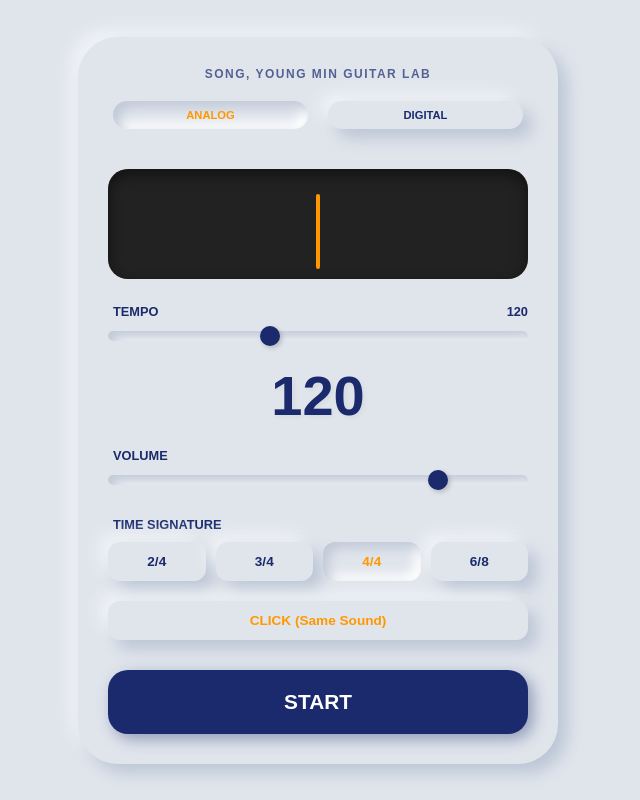
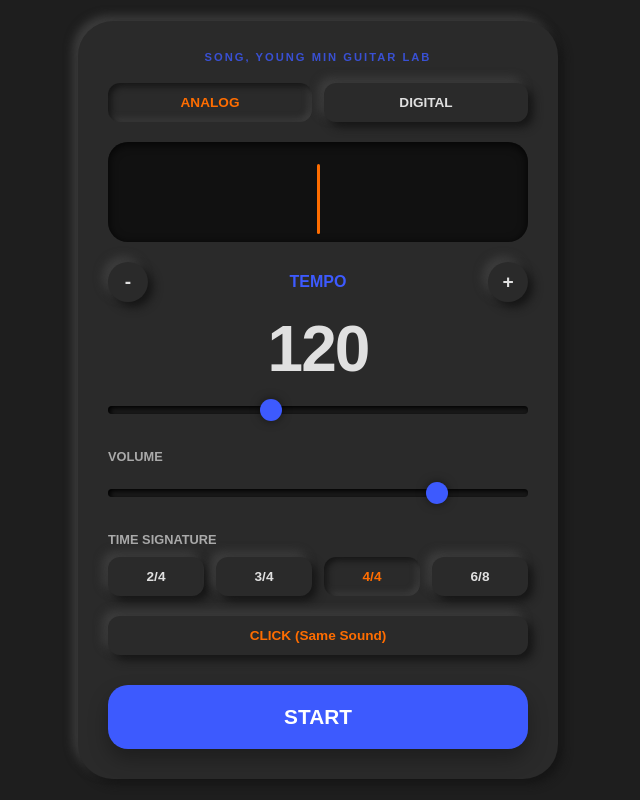
Before and after one commit to guitarlabsong-crypto/SONG-Metronome, a plain HTML site: page index.html in a window 1280 px wide. Shown: the whole page, without its empty margins (322-962 px from the left). Drawn offline with Linux system fonts and the light colour scheme.

Commit message:
index.html 업데이트

```diff
--- a/index.html
+++ b/index.html
@@ -3,80 +3,76 @@
 <head>
     <meta charset="UTF-8">
     <meta name="viewport" content="width=device-width, initial-scale=1.0, maximum-scale=1.0, user-scalable=no">
-    <title>SONG, YOUNG MIN Guitar Lab - Premium</title>
+    <title>SONG, YOUNG MIN Guitar Lab - Dark Edition</title>
     <style>
         :root {
-            --navy: #1a2a6c;
-            --orange: #ff9800;
-            --bg: #e0e5ec; /* 입체감을 위한 배경색 */
-            --white: #ffffff;
-            --shadow: 9px 9px 16px rgb(163,177,198,0.6), -9px -9px 16px rgba(255,255,255, 0.5);
-            --inner-shadow: inset 6px 6px 12px #c1c9d7, inset -6px -6px 12px #ffffff;
+            --bg-dark: #1e1e1e;       /* 전체 배경 (진회색) */
+            --card-bg: #2a2a2a;       /* 카드 배경 (중회색) */
+            --navy-point: #3d5afe;    /* 포인트 네이비 */
+            --orange-point: #ff6d00;  /* 포인트 주황 */
+            --text-main: #e0e0e0;     /* 메인 글자색 */
+            --shadow-out: 5px 5px 10px #151515, -5px -5px 10px #3f3f3f;
+            --shadow-in: inset 3px 3px 6px #151515, inset -3px -3px 6px #3f3f3f;
         }
 
         body {
             font-family: 'Pretendard', sans-serif;
-            background: var(--bg);
-            margin: 0; display: flex; justify-content: center; align-items: center; min-height: 100vh;
+            background: var(--bg-dark);
+            margin: 0; display: flex; justify-content: center; align-items: center; min-height: 100vh; color: var(--text-main);
         }
 
-        /* 메인 카드: 입체감 있는 블록 형태 */
+        /* 메인 카드: 어두운 배경에서 도드라지는 블록 형태 */
         .app-card {
-            background: var(--bg); width: 92%; max-width: 420px; padding: 30px;
-            border-radius: 40px; box-shadow: var(--shadow); text-align: center;
+            background: var(--card-bg); width: 92%; max-width: 420px; padding: 30px;
+            border-radius: 35px; box-shadow: var(--shadow-out); text-align: center;
         }
 
-        .brand { font-size: 0.75rem; font-weight: 800; color: var(--navy); letter-spacing: 1.5px; margin-bottom: 20px; opacity: 0.7; }
+        .brand { font-size: 0.7rem; font-weight: 800; color: var(--navy-point); letter-spacing: 2px; margin-bottom: 20px; opacity: 0.8; }
 
-        /* 시각화 영역: 안으로 파여 있는 느낌 */
+        /* 시각화 영역 */
         .display-area {
-            width: 100%; height: 110px; background: #222; border-radius: 20px;
-            position: relative; margin-bottom: 25px; display: flex; justify-content: center;
-            align-items: center; box-shadow: inset 0 5px 15px rgba(0,0,0,0.5);
+            width: 100%; height: 100px; background: #111; border-radius: 20px;
+            position: relative; margin-bottom: 20px; display: flex; justify-content: center;
+            align-items: center; box-shadow: inset 0 2px 10px rgba(0,0,0,0.8);
         }
 
-        #analog-view { width: 100%; height: 100%; position: relative; display: flex; justify-content: center; }
-        .needle { width: 4px; height: 75px; background: var(--orange); position: absolute; bottom: 10px; border-radius: 2px; transform-origin: bottom center; transition: transform 0.1s ease-out; }
+        .needle { width: 3px; height: 70px; background: var(--orange-point); position: absolute; bottom: 8px; border-radius: 2px; transform-origin: bottom center; transition: transform 0.08s ease-out; }
 
-        #digital-view { width: 100%; display: none; justify-content: center; gap: 20px; }
-        .led { width: 25px; height: 25px; background: #333; border-radius: 50%; transition: 0.1s; }
-        .led.active { background: #00ff88; box-shadow: 0 0 20px #00ff88; }
+        .led-row { display: none; justify-content: center; gap: 20px; width: 100%; }
+        .led { width: 20px; height: 20px; background: #333; border-radius: 50%; transition: 0.1s; }
+        .led.active { background: #00e676; box-shadow: 0 0 15px #00e676; }
 
-        /* 버튼 스타일: 눌리는 물리적 느낌 구현 */
-        .btn-row { display: flex; justify-content: center; gap: 10px; flex-wrap: wrap; margin-bottom: 20px; }
+        /* 버튼 스타일: 다크 모드에서의 입체감 강조 */
+        .btn-row { display: flex; justify-content: center; gap: 12px; flex-wrap: wrap; margin-bottom: 20px; }
         .btn {
-            padding: 12px; border: none; border-radius: 12px; background: var(--bg);
-            color: var(--navy); cursor: pointer; font-size: 0.85rem; font-weight: 700;
-            flex: 1; min-width: 60px; box-shadow: var(--shadow); transition: 0.2s;
+            padding: 12px; border: none; border-radius: 12px; background: var(--card-bg);
+            color: var(--text-main); cursor: pointer; font-size: 0.85rem; font-weight: 700;
+            flex: 1; min-width: 60px; box-shadow: var(--shadow-out); transition: 0.1s;
         }
-        .btn:active { box-shadow: var(--inner-shadow); transform: scale(0.98); }
-        .btn.active { box-shadow: var(--inner-shadow); color: var(--orange); }
+        .btn:active { box-shadow: var(--shadow-in); transform: scale(0.97); }
+        .btn.active { box-shadow: var(--shadow-in); color: var(--orange-point); }
 
-        /* 모드 전환 버튼 전용 */
-        .mode-btn { border-radius: 20px; font-size: 0.7rem; padding: 8px 15px; margin: 0 5px 20px; }
+        /* 템포 미세 조정 버튼 */
+        .adj-btn { width: 40px; height: 40px; border-radius: 50%; font-size: 1.2rem; flex: none; min-width: 40px; display: flex; align-items: center; justify-content: center; }
 
-        /* CLICK 버튼: 주황색 강조 */
-        .btn-click { color: var(--orange); }
-        .btn-click.on { background: var(--orange); color: white; box-shadow: inset 4px 4px 8px #c57600, inset -4px -4px 8px #ffba4d; }
-
-        /* 슬라이더 라벨 및 디자인 */
-        .slider-container { width: 100%; margin-bottom: 20px; text-align: left; }
-        .slider-label { font-size: 0.8rem; font-weight: 800; color: var(--navy); margin-left: 5px; display: flex; justify-content: space-between; }
-        .bpm-display { font-size: 3.5rem; font-weight: 900; color: var(--navy); text-align: center; margin: 10px 0; text-shadow: 2px 2px 5px rgba(0,0,0,0.05); }
+        /* 슬라이더 및 텍스트 */
+        .slider-container { width: 100%; margin-bottom: 20px; }
+        .slider-label { font-size: 0.8rem; font-weight: 800; color: #aaa; margin-bottom: 10px; display: flex; justify-content: space-between; align-items: center; }
+        .bpm-display { font-size: 4rem; font-weight: 900; color: var(--text-main); margin: 5px 0; letter-spacing: -2px; }
 
         input[type="range"] {
-            width: 100%; height: 10px; border-radius: 5px; background: var(--bg);
-            box-shadow: var(--inner-shadow); appearance: none; outline: none; margin: 12px 0;
+            width: 100%; height: 8px; border-radius: 4px; background: #1a1a1a;
+            appearance: none; outline: none; margin: 15px 0; box-shadow: inset 2px 2px 5px #000;
         }
-        input[type="range"]::-webkit-slider-thumb { appearance: none; width: 20px; height: 20px; background: var(--navy); border-radius: 50%; cursor: pointer; box-shadow: 2px 2px 5px rgba(0,0,0,0.2); }
+        input[type="range"]::-webkit-slider-thumb { appearance: none; width: 22px; height: 22px; background: var(--navy-point); border-radius: 50%; cursor: pointer; box-shadow: 0 0 10px rgba(0,0,0,0.5); }
 
         /* 시작 버튼 */
         .start-btn {
             width: 100%; padding: 20px; border: none; border-radius: 20px;
-            background: var(--navy); color: white; font-size: 1.3rem; font-weight: 800;
-            cursor: pointer; margin-top: 10px; box-shadow: 5px 5px 15px rgba(26, 42, 108, 0.4); transition: 0.2s;
+            background: var(--navy-point); color: white; font-size: 1.3rem; font-weight: 800;
+            cursor: pointer; margin-top: 10px; box-shadow: 0 10px 20px rgba(0,0,0,0.3); transition: 0.2s;
         }
-        .start-btn:active { transform: scale(0.97); box-shadow: 2px 2px 5px rgba(26, 42, 108, 0.4); }
+        .start-btn:active { transform: scale(0.96); box-shadow: 0 5px 10px rgba(0,0,0,0.3); }
     </style>
 </head>
 <body>
@@ -85,15 +81,15 @@
     <div class="brand">SONG, YOUNG MIN GUITAR LAB</div>
 
     <div class="btn-row">
-        <button id="btnAnalog" class="btn mode-btn active">ANALOG</button>
-        <button id="btnDigital" class="btn mode-btn">DIGITAL</button>
+        <button id="btnAnalog" class="btn active">ANALOG</button>
+        <button id="btnDigital" class="btn">DIGITAL</button>
     </div>
 
     <div class="display-area">
-        <div id="analog-view">
+        <div id="analog-view" style="width:100%; display:flex; justify-content:center;">
             <div class="needle" id="needle"></div>
         </div>
-        <div id="digital-view">
+        <div id="digital-view" class="led-row">
             <div class="led" id="led0"></div>
             <div class="led" id="led1"></div>
             <div class="led" id="led2"></div>
@@ -102,9 +98,13 @@
     </div>
 
     <div class="slider-container">
-        <div class="slider-label"><span>TEMPO</span> <span id="bpmTxt">120</span></div>
+        <div class="slider-label">
+            <button class="btn adj-btn" id="tempoMinus">-</button>
+            <span style="font-size: 1rem; color: var(--navy-point);">TEMPO</span>
+            <button class="btn adj-btn" id="tempoPlus">+</button>
+        </div>
+        <div class="bpm-display" id="mainBpm">120</div>
         <input type="range" id="tempoRange" min="40" max="250" value="120">
-        <div class="bpm-display" id="mainBpm">120</div>
     </div>
 
     <div class="slider-container">
@@ -112,7 +112,7 @@
         <input type="range" id="volRange" min="0" max="100" value="80">
     </div>
 
-    <div class="slider-label" style="margin-bottom: 10px;">TIME SIGNATURE</div>
+    <div class="slider-label">TIME SIGNATURE</div>
     <div class="btn-row" id="timeBtns">
         <button class="btn" data-val="2">2/4</button>
         <button class="btn" data-val="3">3/4</button>
@@ -121,14 +121,13 @@
     </div>
 
     <div class="btn-row">
-        <button id="clickToggle" class="btn btn-click">CLICK (Same Sound)</button>
+        <button id="clickToggle" class="btn" style="color: var(--orange-point);">CLICK (Same Sound)</button>
     </div>
 
     <button id="startBtn" class="start-btn">START</button>
 </div>
 
 <script>
-    /* --- 변수 초기화 --- */
     let audioCtx = null;
     let isPlaying = false;
     let bpm = 120;
@@ -142,40 +141,37 @@
     const needle = document.getElementById('needle');
     const startBtn = document.getElementById('startBtn');
     const mainBpm = document.getElementById('mainBpm');
-    const bpmTxt = document.getElementById('bpmTxt');
+    const tempoRange = document.getElementById('tempoRange');
 
-    /* --- 소리 생성 및 재생 로직 --- */
+    /* --- 개선된 고음 클릭 로직 --- */
     function playSound(time, tickIndex) {
         const osc = audioCtx.createOscillator();
         const gain = audioCtx.createGain();
 
-        // 마디의 첫 박자 확인 (서브디비전 제거로 로직 단순화)
         const isFirstBeat = (tickIndex % measure) === 0;
 
-        // 동일 소리 모드 체크
-        osc.frequency.value = (isFirstBeat && !isSameSound) ? 1200 : 800;
+        // 주파수를 더 높여서 날카로운 고음 구현 (기존 1200->2000, 800->1200)
+        osc.frequency.value = (isFirstBeat && !isSameSound) ? 2000 : 1200;
+        osc.type = 'square'; // 더 선명한 클릭을 위해 파형을 square(사각파)로 변경 가능 (원치 않으면 'sine'으로 복구)
 
         const vol = document.getElementById('volRange').value / 100;
         gain.gain.setValueAtTime(vol, time);
-        gain.gain.exponentialRampToValueAtTime(0.001, time + 0.05);
+        gain.gain.exponentialRampToValueAtTime(0.001, time + 0.04); // 소리 길이를 더 짧게(0.04) 잡아 '틱' 소리 강조
 
         osc.connect(gain);
         gain.connect(audioCtx.destination);
         osc.start(time);
-        osc.stop(time + 0.05);
+        osc.stop(time + 0.04);
 
-        // 시각화 업데이트 스케줄링
         const delay = (time - audioCtx.currentTime) * 1000;
         setTimeout(() => updateVisuals(tickIndex % measure), delay);
     }
 
-    /* --- 시각화 업데이트 --- */
     function updateVisuals(beatInMeasure) {
         if (currentMode === 'analog') {
             const angle = (currentTick % 2 === 0) ? -35 : 35;
             needle.style.transform = `translateX(-50%) rotate(${angle}deg)`;
         } else {
-            // 디지털 LED 로직: 현재 박자에 맞게 깜빡임
             const leds = document.querySelectorAll('.led');
             leds.forEach((l, idx) => {
                 l.classList.toggle('active', idx === (beatInMeasure % 4));
@@ -183,7 +179,6 @@
         }
     }
 
-    /* --- 스케줄러 --- */
     function scheduler() {
         while (nextTickTime < audioCtx.currentTime + 0.1) {
             playSound(nextTickTime, currentTick);
@@ -193,9 +188,18 @@
         timerID = requestAnimationFrame(scheduler);
     }
 
-    /* --- 이벤트 리스너 --- */
+    /* --- 템포 조절 함수 --- */
+    function updateBpm(newVal) {
+        bpm = Math.min(Math.max(newVal, 40), 250); // 범위 제한
+        tempoRange.value = bpm;
+        mainBpm.innerText = bpm;
+    }
 
-    // 1. 아날로그/디지털 모드 전환
+    document.getElementById('tempoMinus').addEventListener('click', () => updateBpm(parseInt(bpm) - 1));
+    document.getElementById('tempoPlus').addEventListener('click', () => updateBpm(parseInt(bpm) + 1));
+    tempoRange.addEventListener('input', (e) => updateBpm(e.target.value));
+
+    /* --- 모드 및 버튼 설정 --- */
     document.getElementById('btnAnalog').addEventListener('click', function() {
         currentMode = 'analog';
         document.getElementById('analog-view').style.display = 'flex';
@@ -212,30 +216,19 @@
         document.getElementById('btnAnalog').classList.remove('active');
     });
 
-    // 2. Click (강박 제어)
-    const clickToggle = document.getElementById('clickToggle');
-    clickToggle.addEventListener('click', function() {
+    document.getElementById('clickToggle').addEventListener('click', function() {
         isSameSound = !isSameSound;
-        this.classList.toggle('on', isSameSound);
+        this.classList.toggle('active', isSameSound);
     });
 
-    // 3. 타임 시그니처 버튼 (단일 관리로 오류 방지)
     const timeBtns = document.querySelectorAll('#timeBtns .btn');
     timeBtns.forEach(b => b.addEventListener('click', function() {
         document.querySelector('#timeBtns .active').classList.remove('active');
         this.classList.add('active');
         measure = parseInt(this.dataset.val);
-        currentTick = 0; // 박자 변경 시 카운트 초기화
+        currentTick = 0;
     }));
 
-    // 4. 슬라이더 컨트롤
-    document.getElementById('tempoRange').addEventListener('input', (e) => {
-        bpm = e.target.value;
-        bpmTxt.innerText = bpm;
-        mainBpm.innerText = bpm;
-    });
-
-    // 5. 시작 버튼
     startBtn.addEventListener('click', () => {
         if (!audioCtx) audioCtx = new (window.AudioContext || window.webkitAudioContext)();
         isPlaying = !isPlaying;
```
